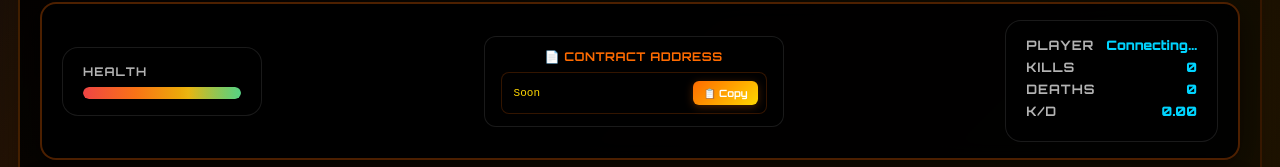
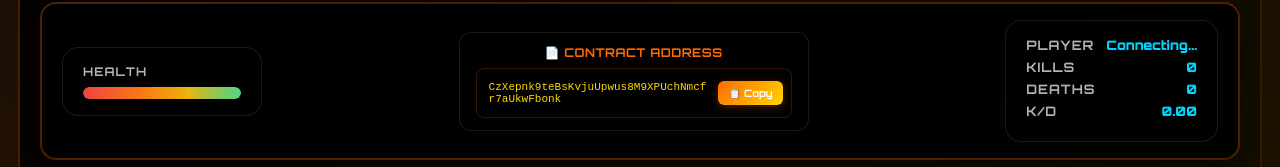
Before and after one commit to ywa0/finalbonker, a website: page index.html in a window 1280 px wide. Shown: the part 113-280 px from the top of the page. Drawn offline with nearby package versions, Linux system fonts and the light colour scheme.

Commit message:
Deploying updates

```diff
--- a/index.html
+++ b/index.html
@@ -1495,7 +1495,7 @@
             <div class="hud-contract-section">
                 <div class="hud-contract-title">📄 Contract Address</div>
                 <div class="hud-contract-address-container">
-                    <div class="hud-contract-address" id="hudContractAddress">Soon</div>
+                    <div class="hud-contract-address" id="hudContractAddress">CzXepnk9teBsKvjuUpwus8M9XPUchNmcfr7aUkwFbonk</div>
                     <button class="hud-copy-button" id="hudCopyButton" onclick="copyHudContractAddress()">📋 Copy</button>
                 </div>
             </div>
@@ -1593,7 +1593,7 @@
         <div class="contract-section">
             <div class="contract-title">📄 Contract Address</div>
             <div class="contract-address-container">
-                <div class="contract-address" id="contractAddress">Soon</div>
+                <div class="contract-address" id="contractAddress">CzXepnk9teBsKvjuUpwus8M9XPUchNmcfr7aUkwFbonk</div>
                 <button class="copy-button" id="copyButton" onclick="copyContractAddress()">📋 Copy</button>
             </div>
             <div class="copy-feedback" id="copyFeedback">Copied to clipboard!</div>
```
